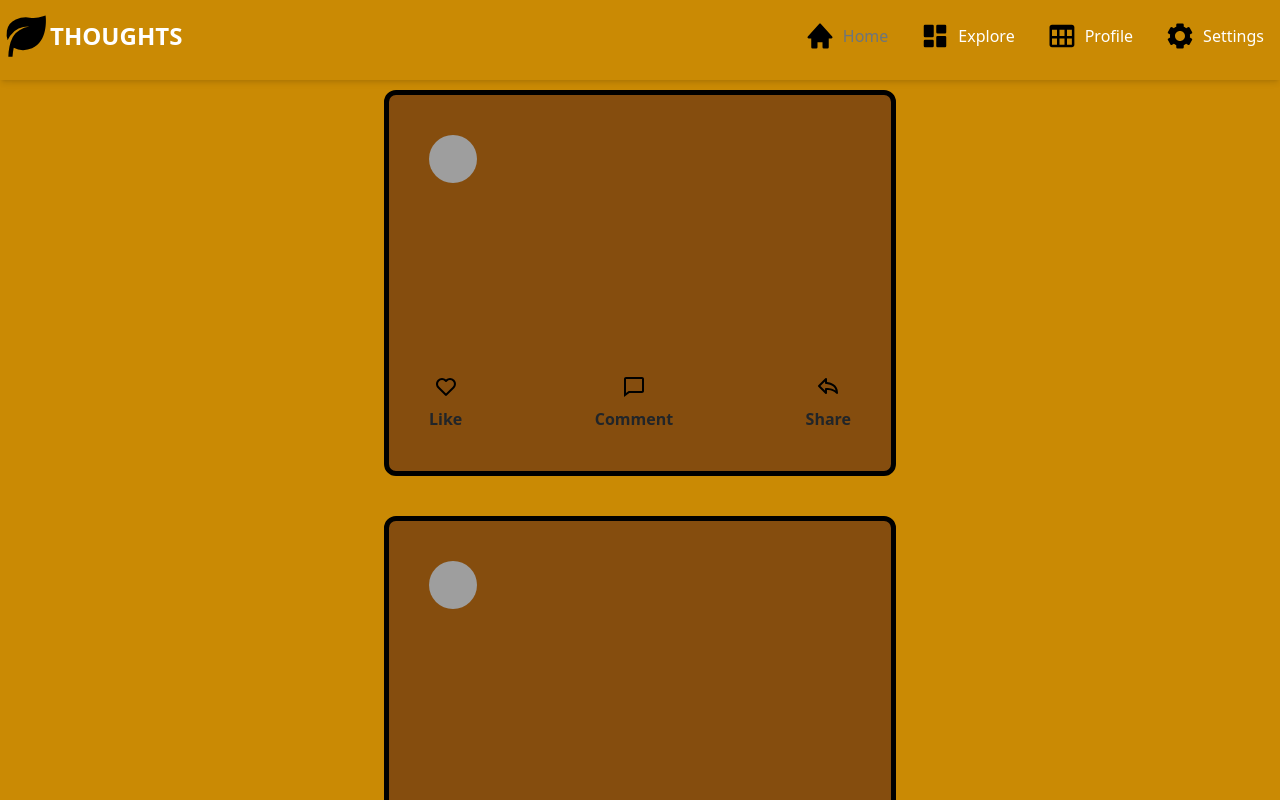
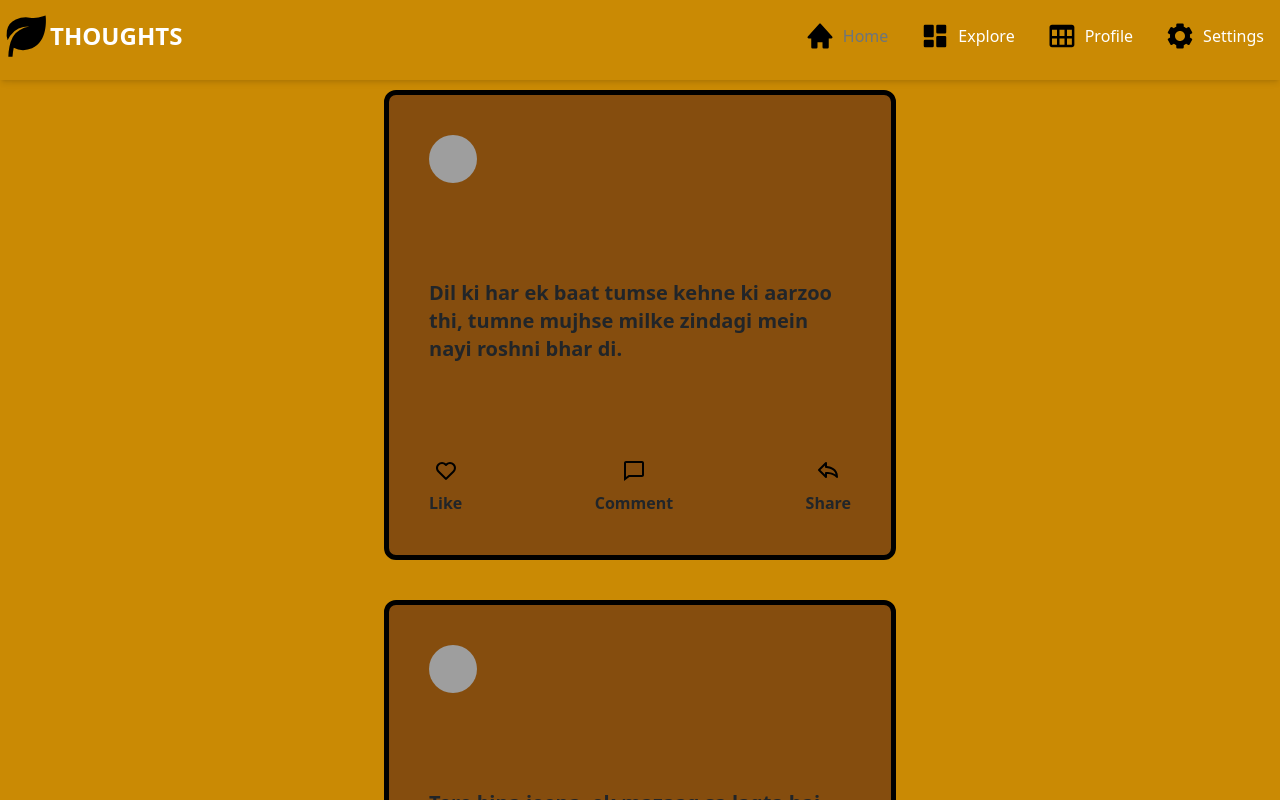
Before and after one commit to KrHimanshu18/social-site, a React (Create React App) app in the folder frontend/: page /explore in a window 1280 px wide. Shown: the top 800 px of the page. Built offline with nearby package versions, Linux system fonts and the light colour scheme; grey boxes are pictures that could not be loaded.

Commit message:
explore page corrected

```diff
--- a/frontend/src/components/Explore.js
+++ b/frontend/src/components/Explore.js
@@ -203,10 +203,10 @@ function Explore() {
       </div>
 
       {/* HERO SECTION  */}
-      <div className="flex-col w-100 pt-[90px]">
+      <div className="flex-col w-100 pt-[90px] pb-5">
         {posts.map((post, index) => (
           <div className="w-100  mb-4 flex justify-center   " key={index}>
-            <Post post={post.shayari} />
+            <Post content={post.shayari} />
           </div>
         ))}
       </div>
```
